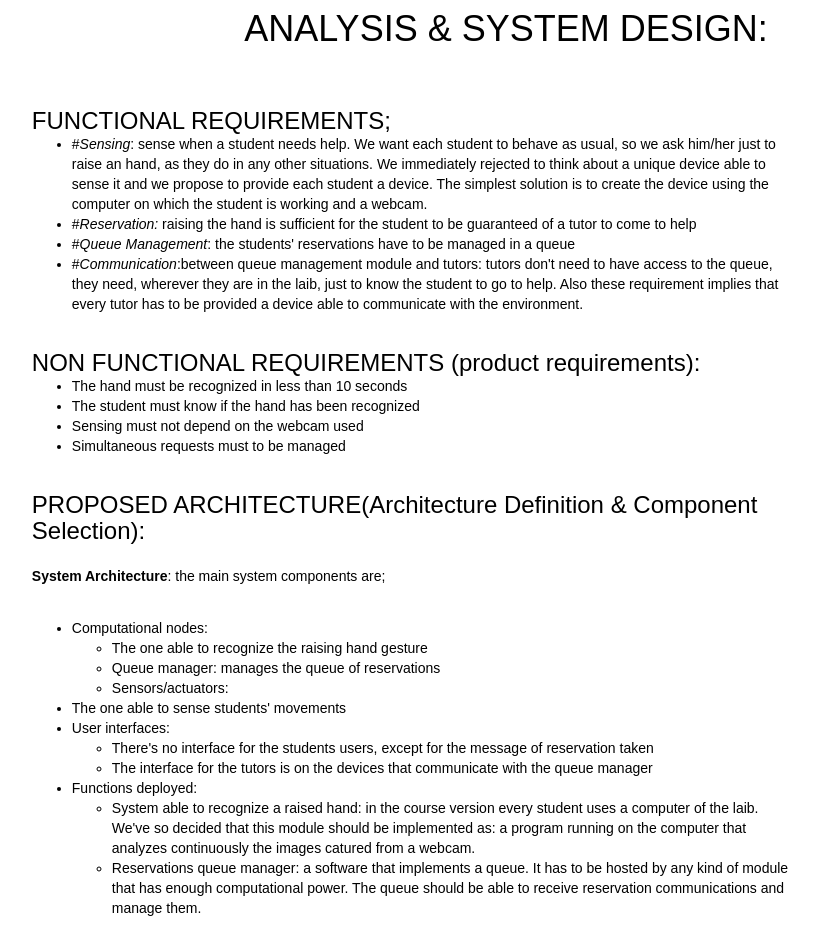
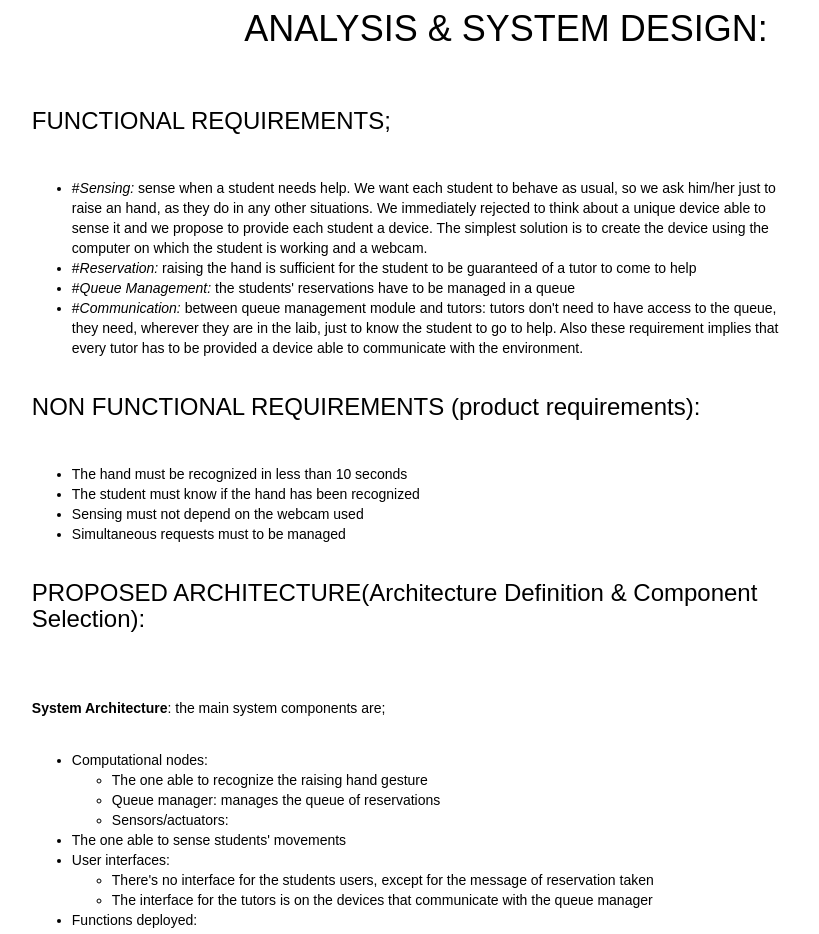
Before and after one commit to AmI-2014/SmartAttack, a plain HTML site: page index.html in a window 1280 px wide. Shown: the part 1560-2494 px from the top of the page, without its empty margins (134-953 px from the left). Drawn offline with nearby package versions, Linux system fonts and the light colour scheme; some packages are replaced by stand-ins of ours; no server answers; a web font is replaced by a local one.

Commit message:
Update index.html

```diff
--- a/index.html
+++ b/index.html
@@ -152,19 +152,21 @@ from doing it, not because the tutors are not able to do it, but because the env
             <div class="col-md-16">
 
 		<h2>FUNCTIONAL REQUIREMENTS;</h2>
+		<p></p>
 	    <ul>
-	      <li>	#<em>Sensing</em>: sense when a student needs help. We want each student to behave as usual, so we ask him/her just to raise an
+	      <li>	#<em>Sensing:</em>  sense when a student needs help. We want each student to behave as usual, so we ask him/her just to raise an
 	        hand, as they do in any other situations. We immediately rejected to think about a unique device able to sense it and
 	        we propose to provide each student a device. The simplest solution is to create the device using the computer on which
 	        the student is working and a webcam. </li>
-	      <li>	#<em>Reservation:</em> raising the hand is sufficient for the student to be guaranteed of a tutor to come to help</li>
-	      <li>     #<em>Queue Management</em>: the students' reservations have to be managed in a queue</li>
-	      <li>     #<em>Communication</em>:between queue management module and tutors: tutors don't need to have access to the queue, they need, wherever
+	      <li>	#<em>Reservation:</em>  raising the hand is sufficient for the student to be guaranteed of a tutor to come to help</li>
+	      <li>     #<em>Queue Management:</em>  the students' reservations have to be managed in a queue</li>
+	      <li>     #<em>Communication:</em>  between queue management module and tutors: tutors don't need to have access to the queue, they need, wherever
             they are in the laib, just to know the student to go to help. Also these requirement implies that every tutor has
           to be provided a device able to communicate with the environment. </li>
 	    </ul>
 		<h2>&nbsp;</h2>
 		<h2>NON FUNCTIONAL REQUIREMENTS (product requirements):</h2>
+		<p></p>
 	    <ul>
 	      <li>The hand must be recognized in less than 10 seconds</li>
 	      <li>The student must know if the hand has been recognized</li>
@@ -173,6 +175,7 @@ from doing it, not because the tutors are not able to do it, but because the env
 	      </ul>
 	<h2>&nbsp;</h2>
 	<h2>PROPOSED ARCHITECTURE(Architecture Definition & Component Selection):</h2>
+	<p></p>
 <p><strong>System Architecture</strong>: the main system components are;</p>
 <ul>
   <li>Computational nodes: </li>
```
